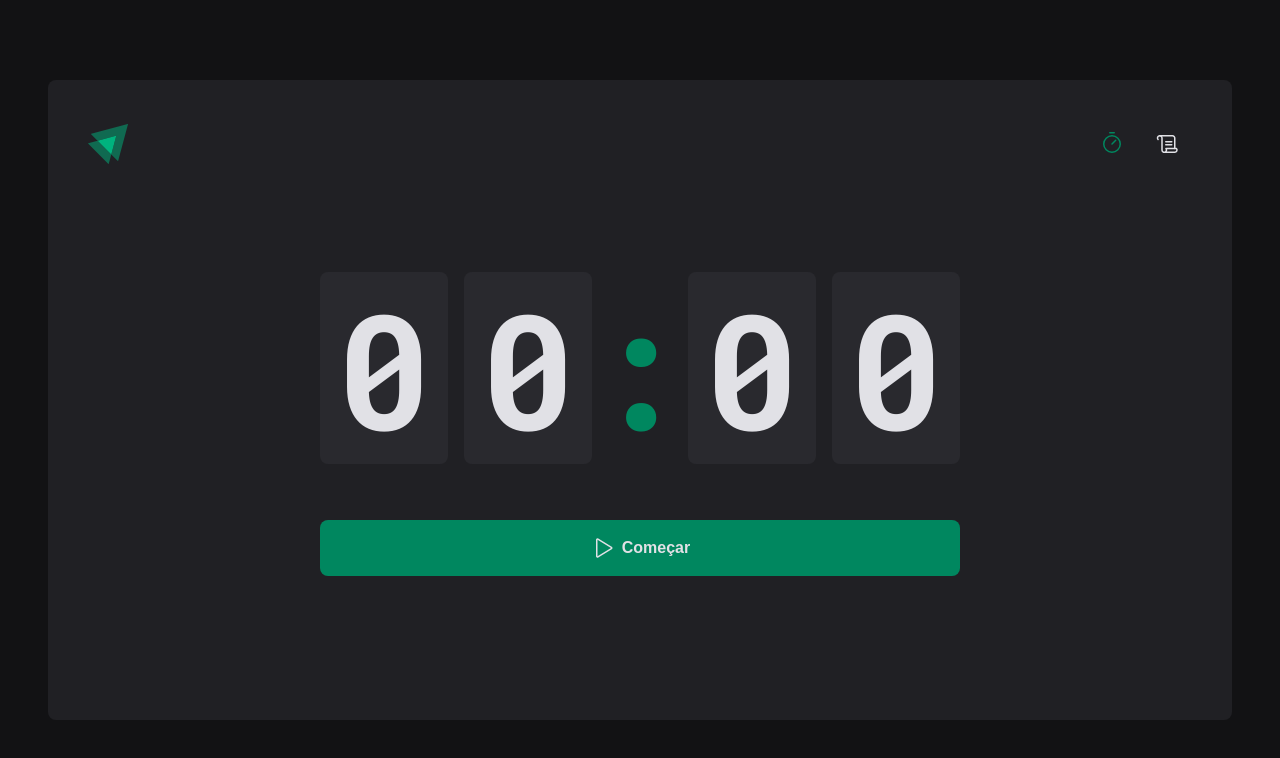
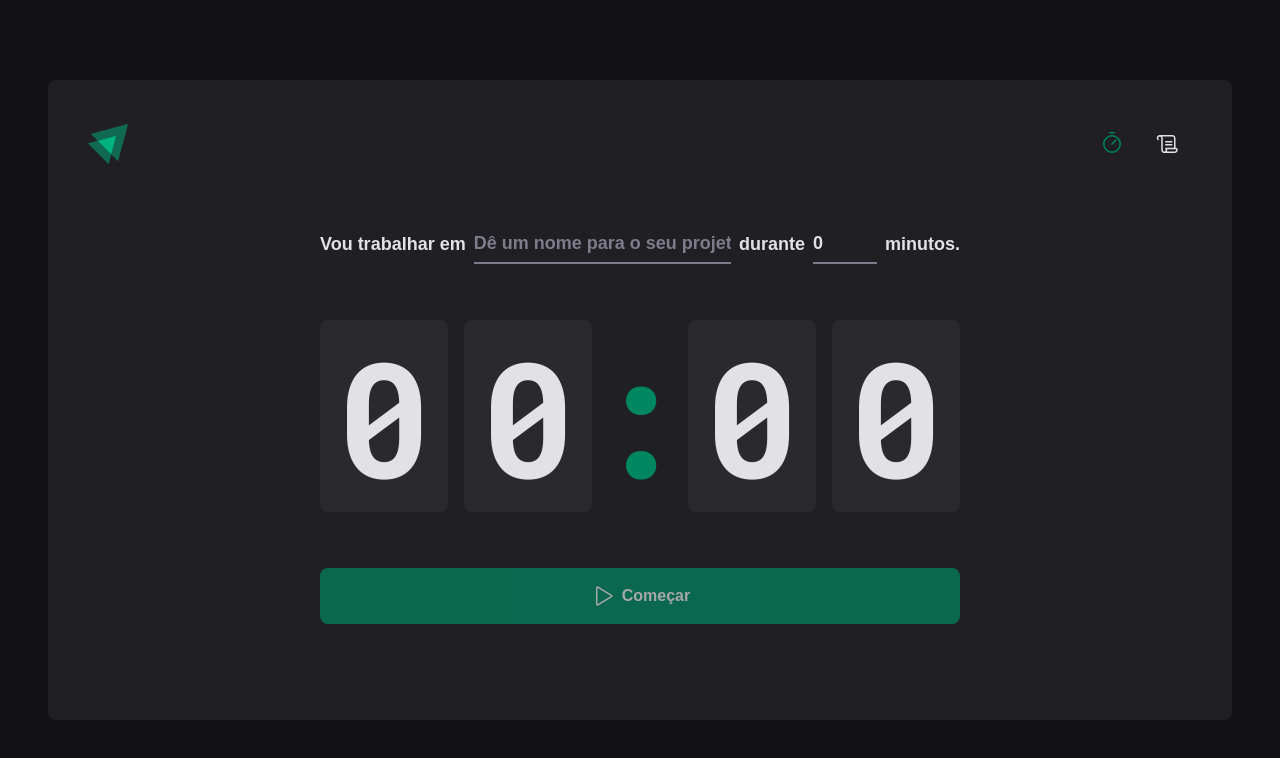
Before and after one commit to nandorsm/Rocketseat2022Projeto02, a React (Vite) app: page / in a window 1280 px wide. Shown: the top 758 px of the page. Built offline with nearby package versions, Linux system fonts and the light colour scheme.

Commit message:
Contexto entre Rotas Concluido

```diff
--- a/src/pages/Home/components/Countdown/index.tsx
+++ b/src/pages/Home/components/Countdown/index.tsx
@@ -6,8 +6,8 @@
 
 
 export function Countdown() {
-  const { activeCycle, activeCycleId, markCurrentCycleAsFinished } = useContext(CyclesContext)
-  const [amountSecondsPassed, setAmountSecondsPassed] = useState(0)
+  const { activeCycle, activeCycleId, markCurrentCycleAsFinished, amountSecondsPassed, setSecondsPassed } = useContext(CyclesContext)
+
 
   const totalSeconds = activeCycle ? activeCycle.minutesAmount * 60 : 0
 
@@ -20,10 +20,10 @@
 
         if (secondsDifference >= totalSeconds) {
           markCurrentCycleAsFinished()
-          setAmountSecondsPassed(totalSeconds)
+          setSecondsPassed(totalSeconds)
           clearInterval(interval)
         } else {
-          setAmountSecondsPassed(secondsDifference)
+          setSecondsPassed(secondsDifference)
         }
       }, 1000)
     }
@@ -32,7 +32,7 @@
       clearInterval(interval)
     }
 
-  }, [activeCycle, totalSeconds, activeCycleId, markCurrentCycleAsFinished])
+  }, [activeCycle, totalSeconds, activeCycleId, setSecondsPassed, markCurrentCycleAsFinished])
 
   const currentSeconds = activeCycle ? totalSeconds - amountSecondsPassed : 0
 
--- a/src/pages/Home/components/NewCycleForm/index.tsx
+++ b/src/pages/Home/components/NewCycleForm/index.tsx
@@ -1,33 +1,18 @@
 import { FormContainer, MinutesAmountInput, TaskInput } from "./styles";
-import * as zod from 'zod'
-import { useForm } from 'react-hook-form'
-import { zodResolver } from "@hookform/resolvers/zod";
+// import * as zod from 'zod'
+// import { useForm } from 'react-hook-form'
+// import { zodResolver } from "@hookform/resolvers/zod";
+import { CyclesContext } from "../..";
+import { useContext } from "react";
+import { useFormContext } from "react-hook-form";
 // controlled / uncontrolled
 
-const newCycleFormValidationSchema = zod.object({
-  task: zod.string().min(1, 'Informe a tarefa'),
-  minutesAmount: zod
-    .number()
-    .min(1, 'O ciclo precisa ser de no mínimo 5 minutos.')
-    .max(60, 'O ciclo precisa ser de no máximo 60 minutos.'),
-})
 
-// interface NewCycleFormData {
-//   task: string
-//   minutesAmount: number
-// }
-
-type NewCycleFormData = zod.infer<typeof newCycleFormValidationSchema>
 
 
 export function NewCycleForm() {
-  const { register, handleSubmit, watch, reset /*formState*/ } = useForm<NewCycleFormData>({
-    resolver: zodResolver(newCycleFormValidationSchema),
-    defaultValues: {
-      task: '',
-      minutesAmount: 0,
-    }
-  })
+  const { activeCycle } = useContext(CyclesContext)
+  const { register } = useFormContext()
 
   return (
       <FormContainer>
--- a/src/pages/Home/index.tsx
+++ b/src/pages/Home/index.tsx
@@ -1,9 +1,9 @@
 import { HandPalm, Play } from 'phosphor-react'
-
+import { FormProvider, useForm } from 'react-hook-form'
 import { zodResolver } from '@hookform/resolvers/zod'
-
-import { createContext, useEffect, useState } from 'react'
-import { differenceInSeconds } from 'date-fns'
+import * as zod from 'zod'
+import { createContext, useState } from 'react'
+// import { differenceInSeconds } from 'date-fns'
 
 import {
   HomeContainer,
@@ -13,6 +13,7 @@
 
 import { NewCycleForm } from './components/NewCycleForm'
 import { Countdown } from './components/Countdown'
+
 
 
 
@@ -28,18 +29,46 @@
 interface CyclesContextType {
   activeCycle: Cycle | undefined
   activeCycleId: string | null
+  amountSecondsPassed: number
   markCurrentCycleAsFinished: () => void
+  setSecondsPassed: (seconds: number) => void
 }
 
 export const CyclesContext = createContext({} as CyclesContextType)
 
+const newCycleFormValidationSchema = zod.object({
+  task: zod.string().min(1, 'Informe a tarefa'),
+  minutesAmount: zod
+    .number()
+    .min(1, 'O ciclo precisa ser de no mínimo 5 minutos.')
+    .max(60, 'O ciclo precisa ser de no máximo 60 minutos.'),
+})
+
+type NewCycleFormData = zod.infer<typeof newCycleFormValidationSchema>
+
+
 export function Home() {
   const [cycles, setCycles] = useState<Cycle[]>([])
   const [activeCycleId, setActiveCycleId] = useState<string | null>(null)
+  const [amountSecondsPassed, setAmountSecondsPassed] = useState(0)
+
+  const newCycleForm = useForm<NewCycleFormData>({
+    resolver: zodResolver(newCycleFormValidationSchema),
+    defaultValues: {
+      task: '',
+      minutesAmount: 0,
+    }
+  })
+
+  const { handleSubmit, watch, reset /*formState*/ } = newCycleForm
 
   const activeCycle = cycles.find((cycle) => cycle.id == activeCycleId)
 
-  function markCurrentCycleAsFinished(cycleId: string) {
+  function setSecondsPassed(seconds: number) {
+    setAmountSecondsPassed(seconds)
+  }
+
+  function markCurrentCycleAsFinished() {
     setCycles( (state) => state.map(cycle => {
       if (cycle.id == activeCycleId){
         return { ...cycle, finishedDate: new Date() }
@@ -50,22 +79,22 @@
     )
   }
 
-  // function handleCreateNewCycle(data: NewCycleFormData) {
-  //   const id = String(new Date().getTime())
+  function handleCreateNewCycle(data: NewCycleFormData) {
+    const id = String(new Date().getTime())
 
-  //   const newCycle: Cycle = {
-  //     id,
-  //     task: data.task,
-  //     minutesAmount: data.minutesAmount,
-  //     startDate: new Date(),
-  //   }
+    const newCycle: Cycle = {
+      id,
+      task: data.task,
+      minutesAmount: data.minutesAmount,
+      startDate: new Date(),
+    }
 
-  //   setCycles((state) => [...cycles, newCycle])
-  //   setActiveCycleId(id)
-  //   setAmountSecondsPassed(0)
+    setCycles((state) => [...cycles, newCycle])
+    setActiveCycleId(id)
+    setAmountSecondsPassed(0)
 
-  //   reset()
-  // }
+    reset()
+  }
 
   function handleInterruptCycle() {
     setCycles( (state) =>
@@ -82,8 +111,8 @@
     setActiveCycleId(null)
   }
 
-  // const task = watch('task')
-  // const isSubmitedDesabled = !task
+  const task = watch('task')
+  const isSubmitedDesabled = !task
 
   console.log(cycles)
 
@@ -95,9 +124,19 @@
 
   return (
     <HomeContainer>
-      <form /*onSubmit={handleSubmit(handleCreateNewCycle)}*/ action="">
-        <CyclesContext.Provider value={{ activeCycle, activeCycleId, markCurrentCycleAsFinished }}>
-          {/* <NewCycleForm /> */}
+      <form onSubmit={handleSubmit(handleCreateNewCycle)} action="">
+        <CyclesContext.Provider
+          value={{
+            activeCycle,
+            activeCycleId,
+            markCurrentCycleAsFinished,
+            amountSecondsPassed,
+            setSecondsPassed,
+          }}
+        >
+          <FormProvider {...newCycleForm}>
+            <NewCycleForm />
+          </FormProvider>
           <Countdown />
         </CyclesContext.Provider>
 
@@ -109,7 +148,7 @@
             Interromper
           </StopCountdownButton>
         ) : (
-          <StartCountdownButton /*disabled={isSubmitedDesabled}*/ type="submit">
+          <StartCountdownButton disabled={isSubmitedDesabled} type="submit">
           <Play size={24} />
           Começar
           </StartCountdownButton>
```
Also changed, not shown: src/contexts/CyclesContext.tsx (added).
